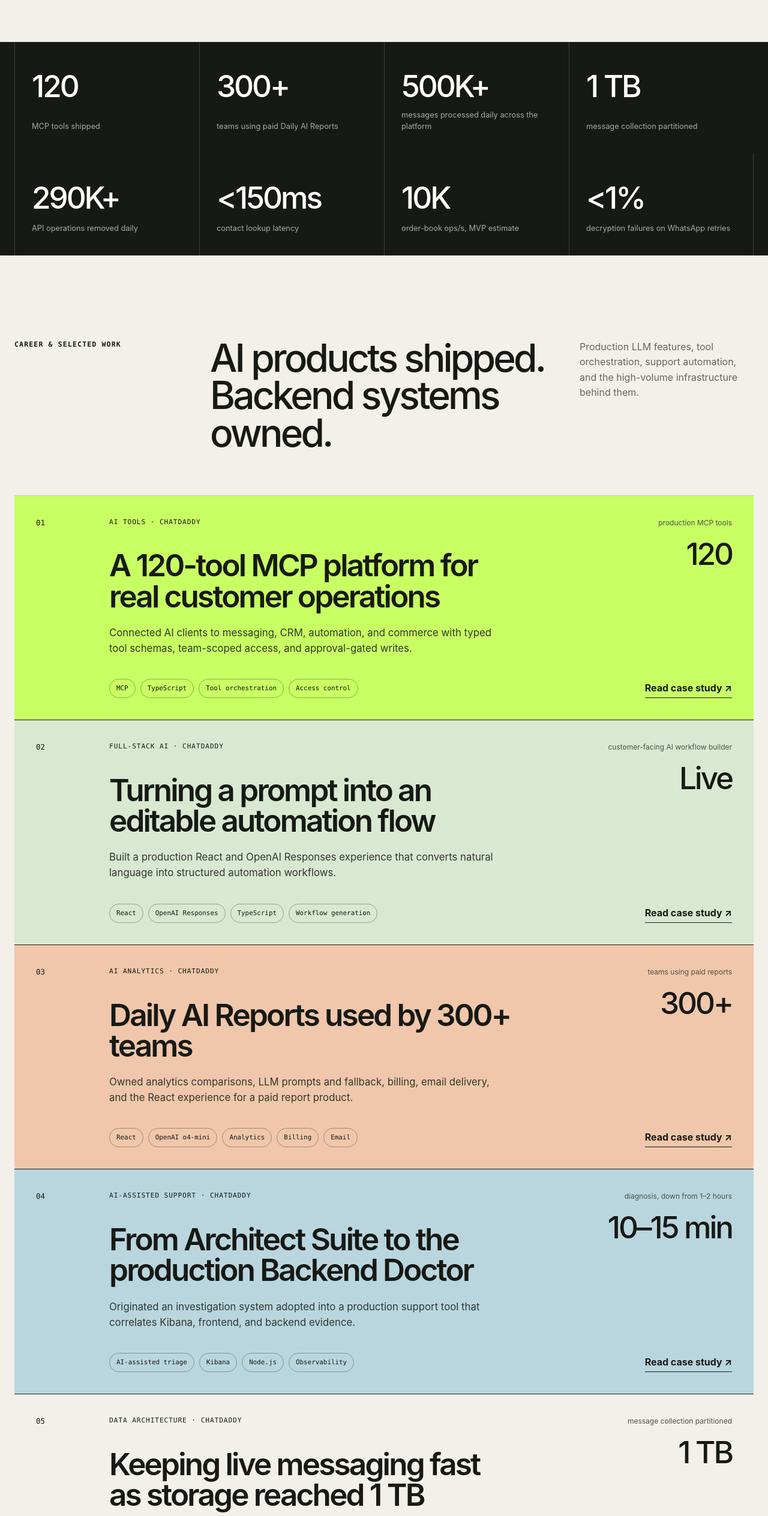
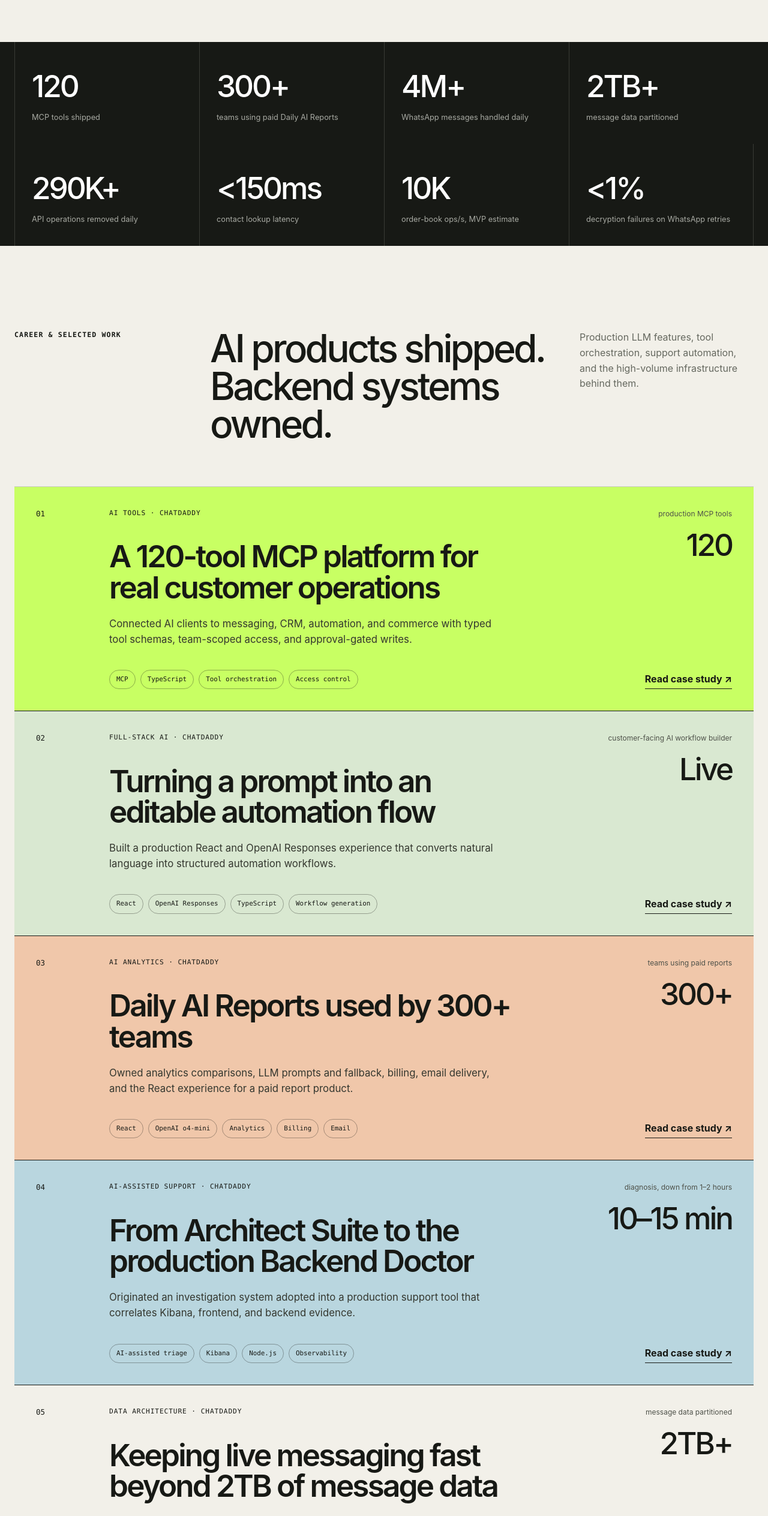
Before and after one commit to piyushmakad/piyush-portfolio, a Next.js app: page / in a window 1280 px wide. Shown: the part 896-3424 px from the top of the page at 60% size. Built offline with nearby package versions, Linux system fonts and the light colour scheme; no server answers.

Commit message:
Update messaging and storage scale

```diff
--- a/src/app/page.tsx
+++ b/src/app/page.tsx
@@ -69,8 +69,8 @@
         <div className="shell proof-grid">
           <div><strong>120</strong><span>MCP tools shipped</span></div>
           <div><strong>300+</strong><span>teams using paid Daily AI Reports</span></div>
-          <div><strong>500K+</strong><span>messages processed daily across the platform</span></div>
-          <div><strong>1 TB</strong><span>message collection partitioned</span></div>
+          <div><strong>4M+</strong><span>WhatsApp messages handled daily</span></div>
+          <div><strong>2TB+</strong><span>message data partitioned</span></div>
           <div><strong>290K+</strong><span>API operations removed daily</span></div>
           <div><strong>&lt;150ms</strong><span>contact lookup latency</span></div>
           <div><strong>10K</strong><span>order-book ops/s, MVP estimate</span></div>
--- a/src/data/portfolio.ts
+++ b/src/data/portfolio.ts
@@ -67,18 +67,18 @@
   },
   {
     slug: "terabyte-message-storage", type: "Data architecture · ChatDaddy",
-    title: "Keeping live messaging fast as storage reached 1 TB",
+    title: "Keeping live messaging fast beyond 2TB of message data",
     summary: "Separated active and historical message access with MongoDB hot and cold partitions and Elasticsearch-backed search.",
-    metric: "1 TB", metricLabel: "message collection partitioned",
+    metric: "2TB+", metricLabel: "message data partitioned",
     technologies: ["MongoDB", "Elasticsearch", "Node.js", "Data partitioning"],
-    context: "ChatDaddy's message collection had grown to roughly 1 TB. Live conversations and historical reads were competing for the same data access path.",
+    context: "ChatDaddy's MongoDB message data had grown beyond 2TB. Live conversations and historical reads were competing for the same data access path.",
     challenge: "Active messages needed predictable response times while older conversations remained available through the product's existing search experience.",
     approach: [
       "Separated frequently accessed messages from historical data so current conversations could use a smaller hot working set.",
       "Kept historical messages searchable through an Elasticsearch-backed path.",
       "Combined hot and cold results at the service layer so callers could continue using one product interface.",
     ],
-    outcome: "Partitioned a roughly 1 TB message collection while keeping customer-facing message access in the double-digit-millisecond range.",
+    outcome: "Partitioned more than 2TB of message data while keeping customer-facing message access in the double-digit-millisecond range.",
   },
   {
     slug: "contact-lookup-performance", type: "API performance · ChatDaddy",
@@ -101,14 +101,14 @@
     summary: "Investigated a high-failure retry path and improved message handling, taking decryption failures from 65% to under 1%.",
     metric: "<1%", metricLabel: "retry decryption failures, down from 65%",
     technologies: ["Node.js", "WhatsApp", "Production debugging", "Observability"],
-    context: "ChatDaddy handles 500K+ messages daily across the platform, including 200K+ WhatsApp messages. Retried WhatsApp channel messages had a separate decryption failure problem that affected recovery after delivery issues.",
+    context: "ChatDaddy manages 10M+ messages daily across its channels, including 4M+ WhatsApp messages. Retried WhatsApp channel messages had a separate decryption failure problem that affected recovery after delivery issues.",
     challenge: "The fix had to address the retry path without introducing regressions into the broader messaging flow.",
     approach: [
       "Investigated the failure pattern specifically in retried WhatsApp channel messages.",
       "Updated the backend handling for retries and checked the result against production failure rates.",
       "Used operational evidence to separate this failure from unrelated messaging issues.",
     ],
-    outcome: "Reduced decryption failures for retried WhatsApp channel messages from 65% to under 1%; WhatsApp accounts for 200K+ of the platform's 500K+ daily messages.",
+    outcome: "Reduced decryption failures for retried WhatsApp channel messages from 65% to under 1% in a WhatsApp system handling 4M+ messages daily within a 10M+ message-per-day platform.",
   },
   {
     slug: "realtime-order-book", type: "Real-time systems · CineStox",
```
